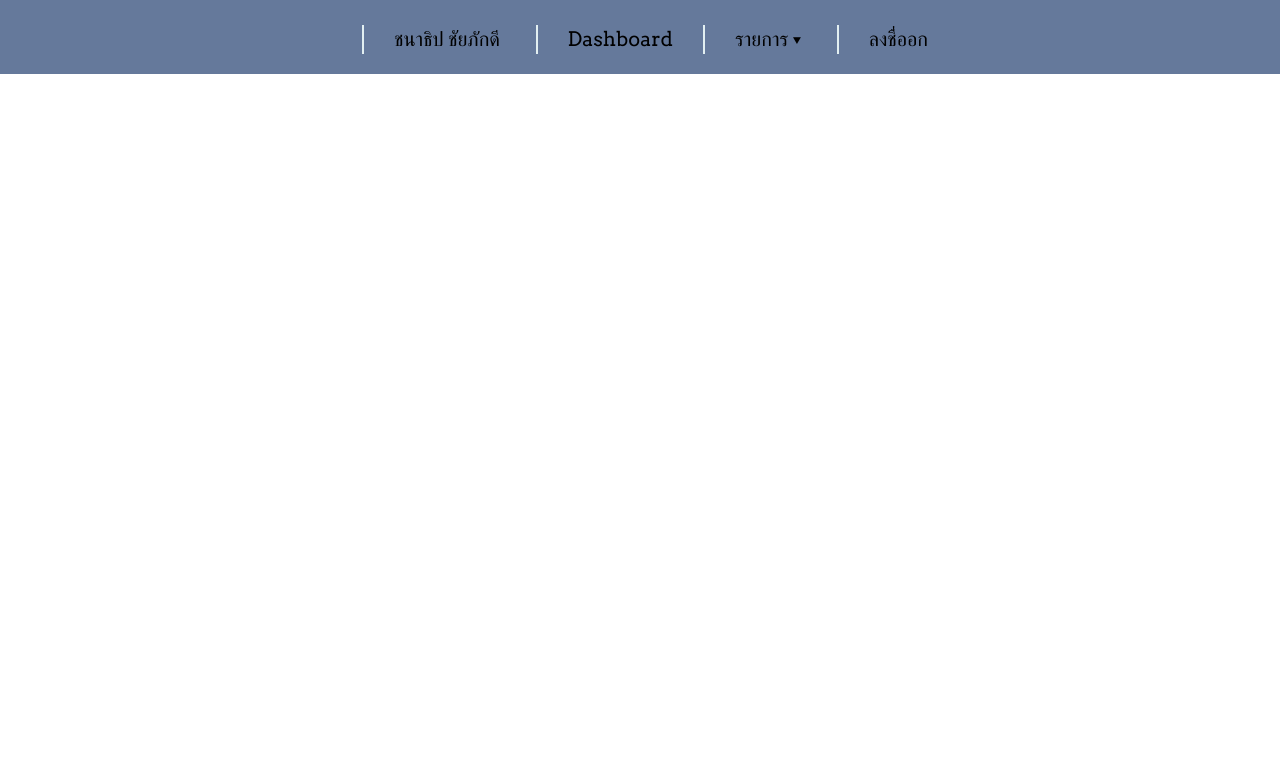
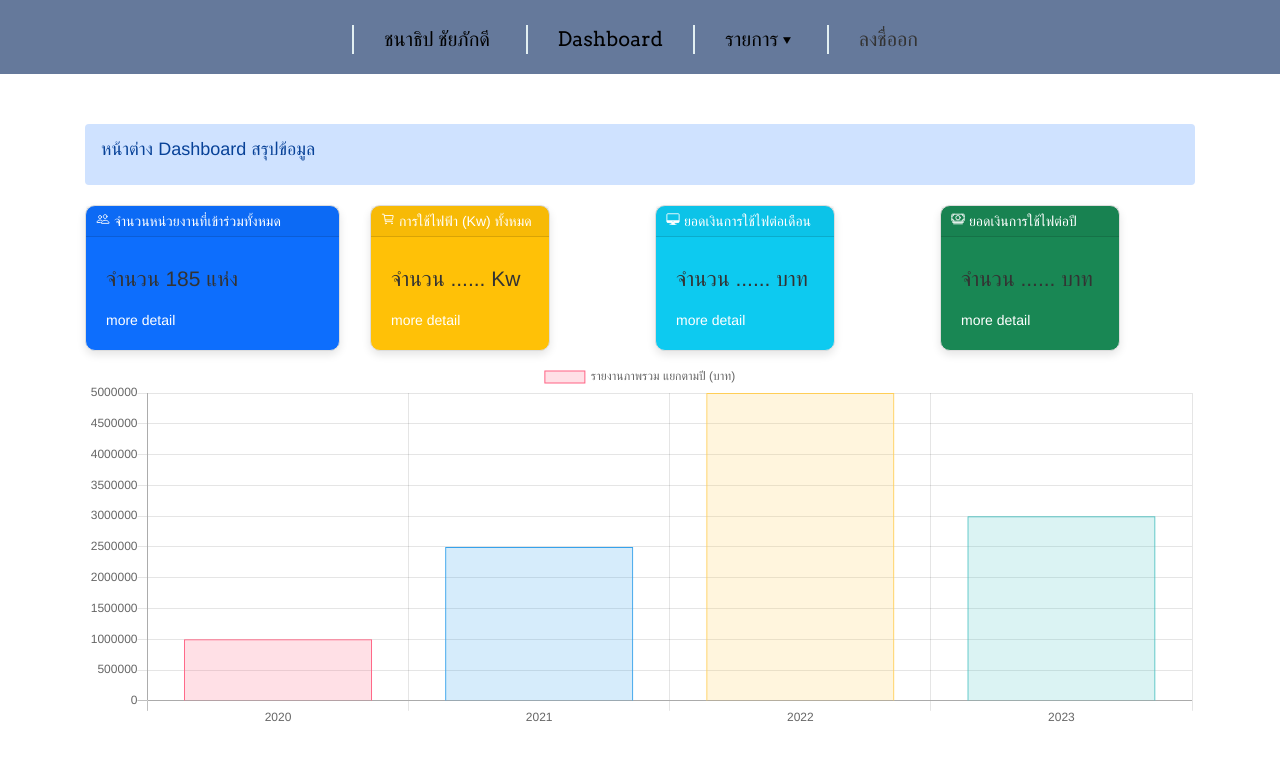
Before and after one commit to RagnaCrimson/EvoWeb, a PHP site: page /dashboard.php in a window 1280 px wide. Shown: the top 761 px of the page. Run offline with PHP 8.4, Linux system fonts and the light colour scheme; a user stored in the database is signed in; data comes from the database, SQL or seed files in the repository; some libraries are stand-ins or nearby versions.

Commit message:
dashboard template

```diff
--- a/dashboard.php
+++ b/dashboard.php
@@ -1,29 +1,148 @@
-<!DOCTYPE html>
-<html>
-<head>
-  <title>Dashbord Admin</title>
-  <meta charset="UTF-8">
-  <meta name="viewport" content="width=device-width, initial-scale=1.0">
-  <link rel="stylesheet" href="css/style.css">
-  <link rel="stylesheet" href="https://maxcdn.bootstrapcdn.com/bootstrap/3.4.1/css/bootstrap.min.css">
-  <link href="https://fonts.googleapis.com/css?family=Arvo&display=swap" rel="stylesheet">
-  <script src="https://ajax.googleapis.com/ajax/libs/jquery/3.7.1/jquery.min.js"></script>
-  <script src="https://maxcdn.bootstrapcdn.com/bootstrap/3.4.1/js/bootstrap.min.js"></script>
-  <script src="https://code.jquery.com/jquery-3.5.1.slim.min.js"></script>
-  <script src="https://cdn.jsdelivr.net/npm/@popperjs/core@2.9.1/dist/umd/popper.min.js"></script>
-  <script src="https://cdn.jsdelivr.net/npm/bootstrap@5.3.0/dist/js/bootstrap.min.js"></script>
-  <link rel="stylesheet" href="https://maxcdn.bootstrapcdn.com/bootstrap/3.4.1/css/bootstrap.min.css">
-  <script src="https://cdn.jsdelivr.net/npm/chart.js"></script>
-  <script src="js/script.js"></script>
-</head>
-<body>
-<!-- ================= Header ===================== -->
+<html lang="en">
+  <head>
+    <meta charset="utf-8">
+    <meta name="viewport" content="width=device-width, initial-scale=1">
+    <link href="https://cdn.jsdelivr.net/npm/bootstrap@5.1.3/dist/css/bootstrap.min.css" rel="stylesheet" integrity="sha384-1BmE4kWBq78iYhFldvKuhfTAU6auU8tT94WrHftjDbrCEXSU1oBoqyl2QvZ6jIW3" crossorigin="anonymous">
+     <!-- chart js -->
+    <script type="text/javascript" src="https://cdnjs.cloudflare.com/ajax/libs/Chart.js/2.6.0/Chart.bundle.js"></script>
+    <link rel="stylesheet" href="css/style.css">
+    <title>Dashboard Admin</title>
+  </head>
+  <body>
 
-  <?php
-    include 'header.php';
-  ?>
+  <?php include 'header.php'; ?>
+
+    <div class="container">
+      <div class="row">
+        <div class="col col-sm-12">
+          <div class="alert alert-primary" role="alert">
+            <h4> หน้าต่าง Dashboard สรุปข้อมูล</h4>
+          </div>
+        </div>
+      </div>
+      <div class="row">
+        <div class="col-6 col-sm-3">
+          <div class="card text-white bg-primary mb-3" style="max-">
+            <div class="card-header">
+              <ion-icon name="people-outline"></ion-icon>
+            จำนวนหน่วยงานที่เข้าร่วมทั้งหมด
+          </div>
+            <div class="card-body">
+              <h5 class="card-title">จำนวน 185 แห่ง</h5>
+              <p class="card-text">
+                <a href="#" class="text-white" style="text-decoration: none;"> more detail</a>
+              </p>
+            </div>
+          </div>
+        </div>
+
+       <div class="col-6 col-sm-3">
+          <div class="card text-white bg-warning mb-3" style="max-width: 18rem;">
+            <div class="card-header">
+              <ion-icon name="cart-outline"></ion-icon>
+            การใช้ไฟฟ้า (Kw) ทั้งหมด
+          </div>
+            <div class="card-body">
+              <h5 class="card-title">จำนวน ...... Kw</h5>
+              <p class="card-text">
+                <a href="#" class="text-white" style="text-decoration: none;"> more detail</a>
+              </p>
+            </div>
+          </div>
+        </div>
 
 
+       <div class="col-6 col-sm-3">
+          <div class="card text-white bg-info mb-3" style="max-width: 18rem;">
+            <div class="card-header">
+              <ion-icon name="desktop-outline"></ion-icon>
+              ยอดเงินการใช้ไฟต่อเดือน
+          </div>
+            <div class="card-body">
+              <h5 class="card-title">จำนวน ...... บาท</h5>
+              <p class="card-text">
+                <a href="#" class="text-white" style="text-decoration: none;"> more detail</a>
+              </p>
+            </div>
+          </div>
+        </div>
 
-</body>
+        <div class="col-6 col-sm-3">
+          <div class="card text-white bg-success mb-3" style="max-width: 18rem;">
+            <div class="card-header">
+              <ion-icon name="cash-outline"></ion-icon>
+            ยอดเงินการใช้ไฟต่อปี
+          </div>
+            <div class="card-body">
+              <h5 class="card-title">จำนวน ...... บาท</h5>
+              <p class="card-text">
+                <a href="#" class="text-white" style="text-decoration: none;"> more detail</a>
+              </p>
+            </div>
+          </div>
+        </div>
+      </div>
+
+      <div class="row">
+      <div class="col-sm-12">
+
+        <canvas id="myChart" height="100px"></canvas>
+              <script>
+              var ctx = document.getElementById("myChart").getContext('2d');
+              var myChart = new Chart(ctx, {
+              type: 'bar',
+              data: {
+              labels: ['2020', '2021', '2022', '2023'  ],
+              datasets: [{
+              label: 'รายงานภาพรวม แยกตามปี (บาท)',
+              data: ['1000000','2500000','5000000', '3000000'],
+              backgroundColor: [
+              'rgba(255, 99, 132, 0.2)',
+              'rgba(54, 162, 235, 0.2)',
+              'rgba(255, 206, 86, 0.2)',
+              'rgba(75, 192, 192, 0.2)',
+              'rgba(153, 102, 255, 0.2)',
+              'rgba(255, 159, 64, 0.2)'
+              ],
+              borderColor: [
+              'rgba(255,99,132,1)',
+              'rgba(54, 162, 235, 1)',
+              'rgba(255, 206, 86, 1)',
+              'rgba(75, 192, 192, 1)',
+              'rgba(153, 102, 255, 1)',
+              'rgba(255, 159, 64, 1)'
+              ],
+              borderWidth: 1
+              }]
+              },
+              options: {
+              scales: {
+              yAxes: [{
+              ticks: {
+              beginAtZero:true
+              }
+              }]
+              }
+              }
+              });
+              </script>
+
+      </div>
+       </div> <!-- //row -->
+    </div> <!-- //container -->
+
+
+    <!-- Option 1: Bootstrap Bundle with Popper -->
+    <script src="https://cdn.jsdelivr.net/npm/bootstrap@5.1.3/dist/js/bootstrap.bundle.min.js" integrity="sha384-ka7Sk0Gln4gmtz2MlQnikT1wXgYsOg+OMhuP+IlRH9sENBO0LRn5q+8nbTov4+1p" crossorigin="anonymous"></script>
+    <!-- ionicon -->
+    <script type="module" src="https://unpkg.com/ionicons@5.5.2/dist/ionicons/ionicons.esm.js"></script>
+    <script nomodule src="https://unpkg.com/ionicons@5.5.2/dist/ionicons/ionicons.js"></script>
+    <!--
+    ionicon docs เข้าไปอ่านกันหน่อย
+    *Usage : https://ionic.io/ionicons/usage
+    *All icon : https://ionic.io/ionicons
+    -->
+
+
+  </body>
 </html>
```
Also changed, not shown: status_view.php (+12 -2 lines).
